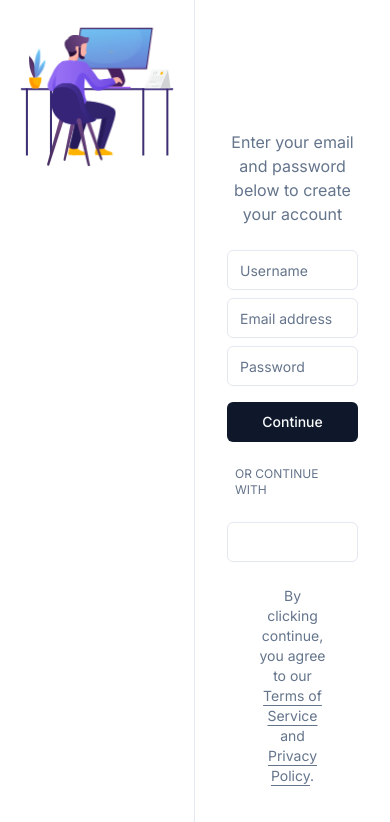
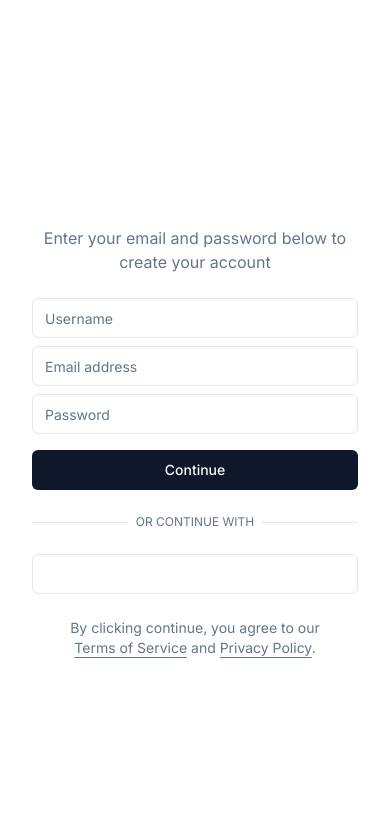
Before and after one commit to PedroRBC/pedro-store, a Next.js app: page /signup in a window 390 px wide. Shown: the top 822 px of the page. Built offline with nearby package versions, Linux system fonts and the light colour scheme; what cookies-next would draw is missing.

Commit message:
Feat: Responsive Login and Signup

```diff
--- a/src/app/(auth)/login/page.tsx
+++ b/src/app/(auth)/login/page.tsx
@@ -11,7 +11,7 @@ export const metadata = {
 export default function Login() {
 
     return (
-        <div className="container flex-col items-center grid max-w-none grid-cols-2 px-0">
+        <div className="container flex-col items-center md:grid max-w-none md:grid-cols-2 px-0">
             <Link
                 href="/signup"
                 className="absolute right-8 top-8 text-xl"
@@ -19,11 +19,11 @@ export default function Login() {
                 Signup
             </Link>
 
-            <div className="relative flex h-full flex-col border-r border-border " >
+            <div className="hidden md:flex p-8 relative min-h-screen justify-center flex-col border-r border-border" >
                 <Lottie animationData={Auth} />
             </div>
 
-            <div className="p-8" >
+            <div className="p-8 flex min-h-screen" >
                 <div className="mx-auto flex w-full flex-col justify-center space-y-6 sm:w-[350px]" >
                     <div className="flex flex-col space-y-2 text-center">
                         <h1 className="text-2xl font-semibold tracking-tight">
--- a/src/app/(auth)/signup/page.tsx
+++ b/src/app/(auth)/signup/page.tsx
@@ -11,7 +11,7 @@ export const metadata = {
 export default function Signup() {
 
     return (
-        <div className="container flex-col items-center grid max-w-none grid-cols-2 px-0">
+        <div className="container flex-col items-center md:grid max-w-none md:grid-cols-2 px-0">
             <Link
                 href="/login"
                 className="absolute right-8 top-8 text-xl"
@@ -19,11 +19,11 @@ export default function Signup() {
                 Login
             </Link>
 
-            <div className="relative flex h-full flex-col border-r border-border " >
+            <div className="hidden md:flex relative p-8 min-h-screen justify-center flex-col border-r border-border " >
                 <Lottie animationData={Auth} />
             </div>
 
-            <div className="p-8" >
+            <div className="p-8 flex min-h-screen" >
                 <div className="mx-auto flex w-full flex-col justify-center space-y-6 sm:w-[350px]" >
                     <div className="flex flex-col space-y-2 text-center">
                         <h1 className="text-2xl font-semibold tracking-tight">
```
